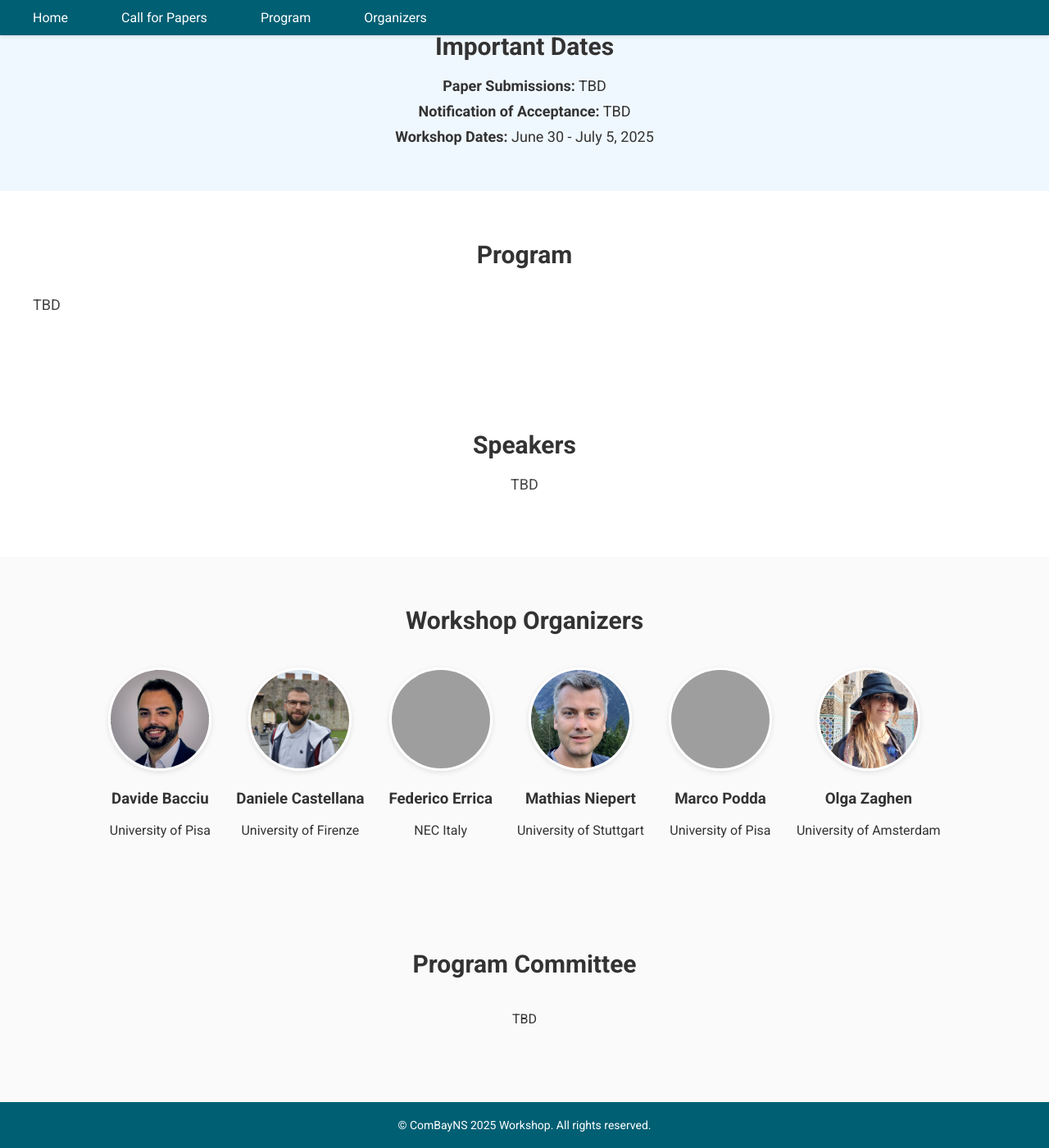
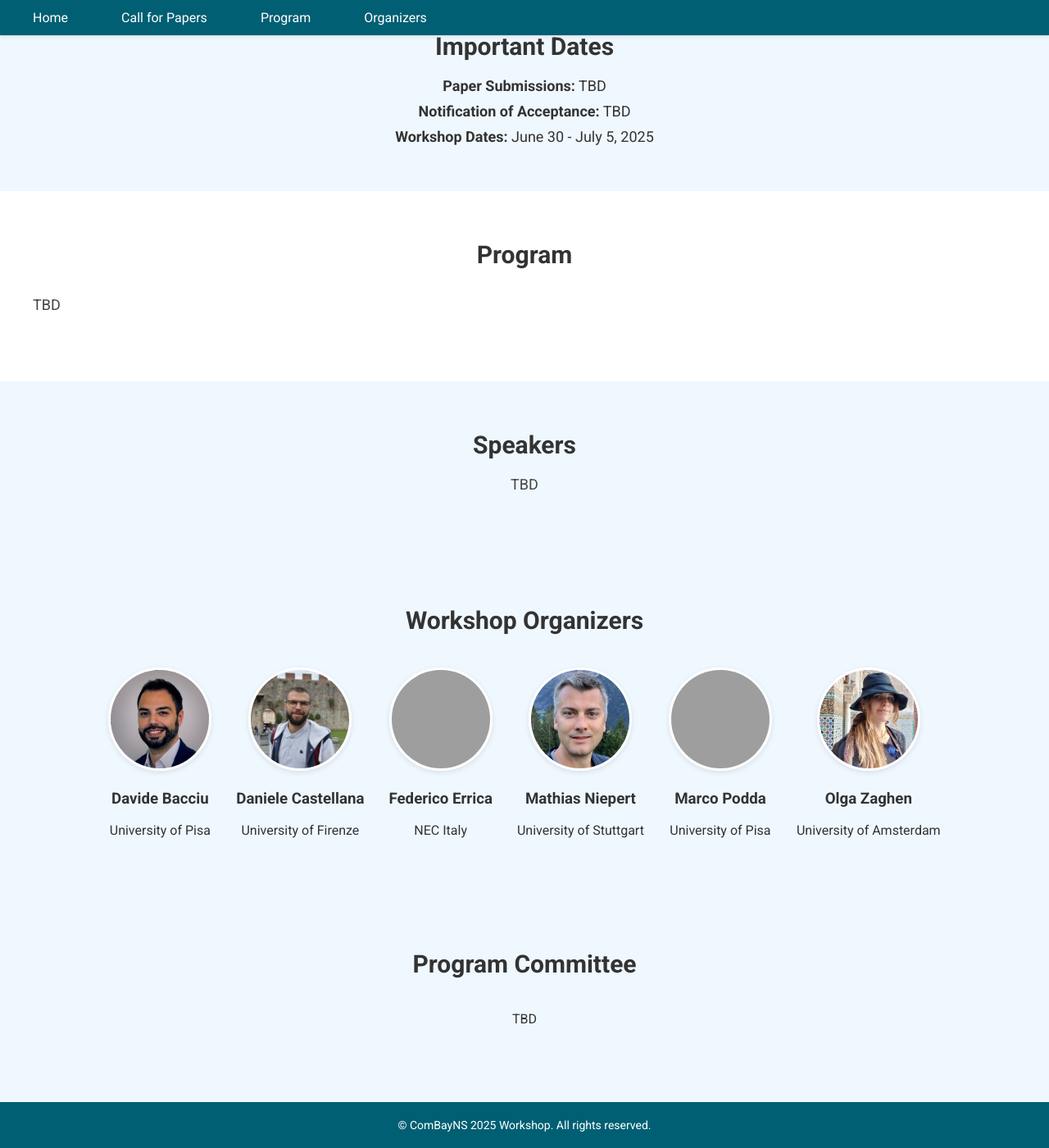
Before and after one commit to combayns2025/combayns2025.github.io, a Jekyll site: the page built from index.md, in a window 1280 px wide and 1400 px high, scrolled down 366 px. Shown: the whole window at 82% size. Built offline with Jekyll 4.4.1, drawn with Linux system fonts in a browser that asks for light colours; grey boxes are pictures that could not be loaded.

Commit message:
Update style.css

```diff
--- a/assets/css/style.css
+++ b/assets/css/style.css
@@ -55,7 +55,7 @@ h1, h2 {
 }
 
 .navbar-menu a:hover {
-  background-color: #94d2bd; /* Lighter shade on hover */
+  /** background-color: #94d2bd; **/
   border-radius: 5px;
 }
 
@@ -153,7 +153,7 @@ main {
 /* Organizers Section */
 #organizers {
   padding: 60px 20px;
-  background-color: #fafafa;
+  background-color: #f0f8ff;;
   text-align: center;
 }
 
@@ -229,7 +229,7 @@ main {
 /* Speakers Section */
 #speakers {
   padding: 60px 20px;
-  background-color: #ffffff;
+  background-color: #f0f8ff;;
   text-align: center;
 }
 
@@ -246,7 +246,7 @@ main {
 /* Program Committee Section */
 #program-committee {
   padding: 60px 20px;
-  background-color: #fafafa;
+  background-color: #f0f8ff;
   text-align: center;
 }
 
```
